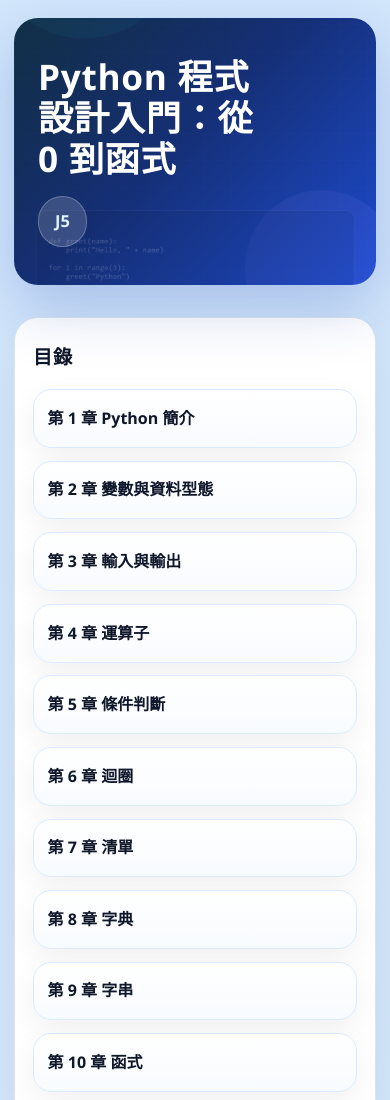
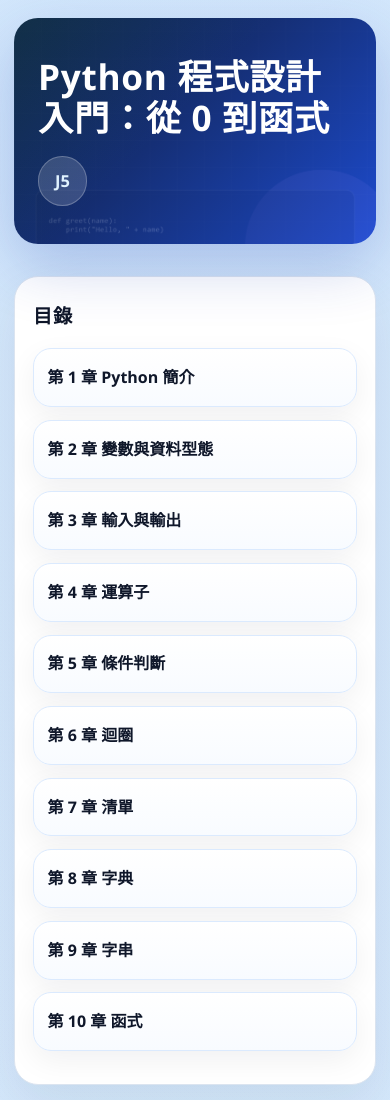
Before and after one commit to j945935cy/Python-for-Beginners-Book, a website: page index.html in a window 390 px wide. Shown: the top 1100 px of the page. Drawn offline with Linux system fonts and the light colour scheme.

Commit message:
Adjust homepage title wrapping

```diff
--- a/assets/css/site.css
+++ b/assets/css/site.css
@@ -59,7 +59,8 @@
   font-size: clamp(2.2rem, 3.7vw, 3.25rem);
   line-height: 1.16;
   letter-spacing: 0.02em;
-  max-width: 12ch;
+  max-width: 16ch;
+  text-wrap: balance;
 }
 
 p.author {
@@ -241,6 +242,11 @@
     border-radius: 24px;
   }
 
+  h1.title {
+    max-width: 100%;
+    text-wrap: pretty;
+  }
+
   nav#TOC {
     padding: 20px 18px;
   }
```
